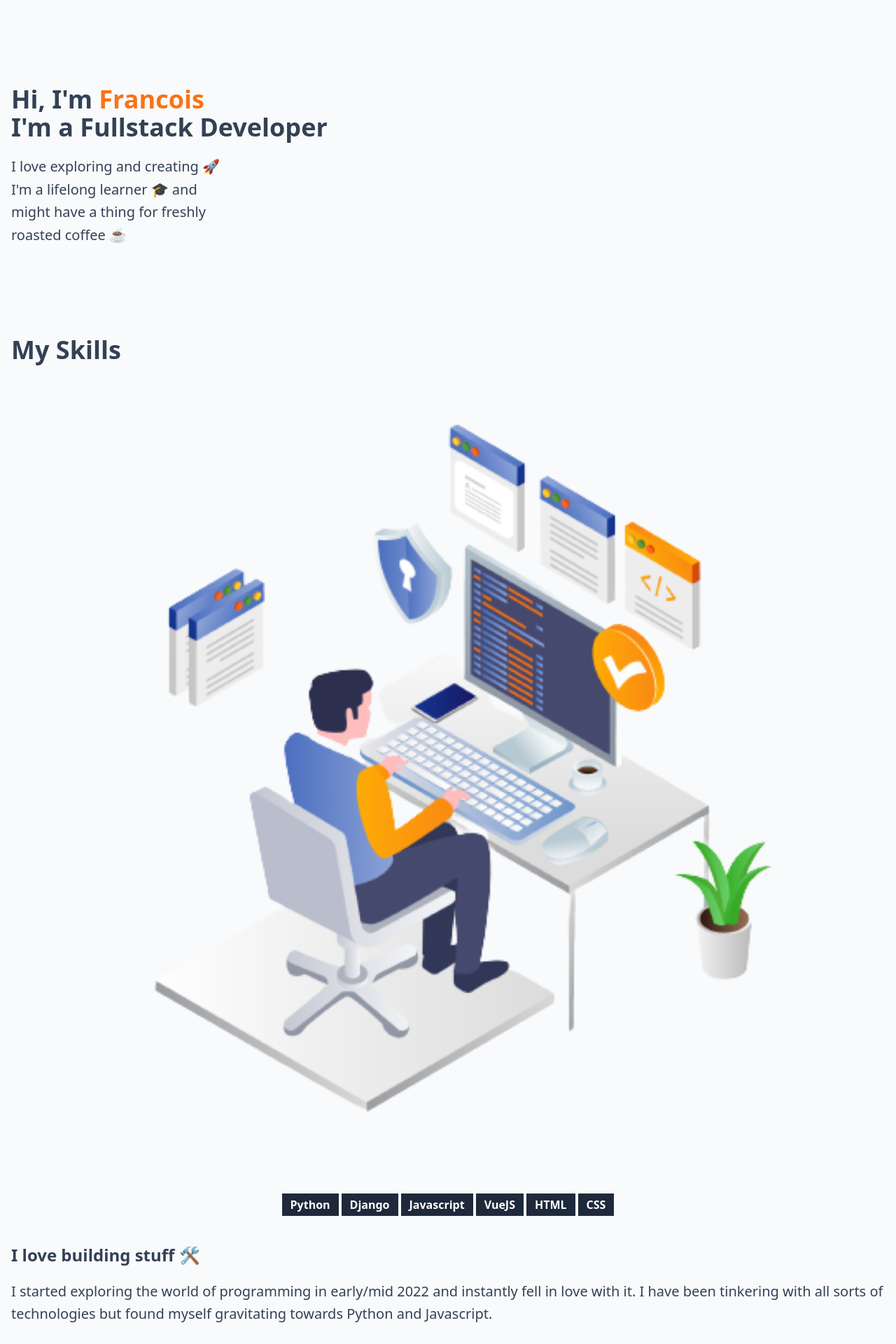
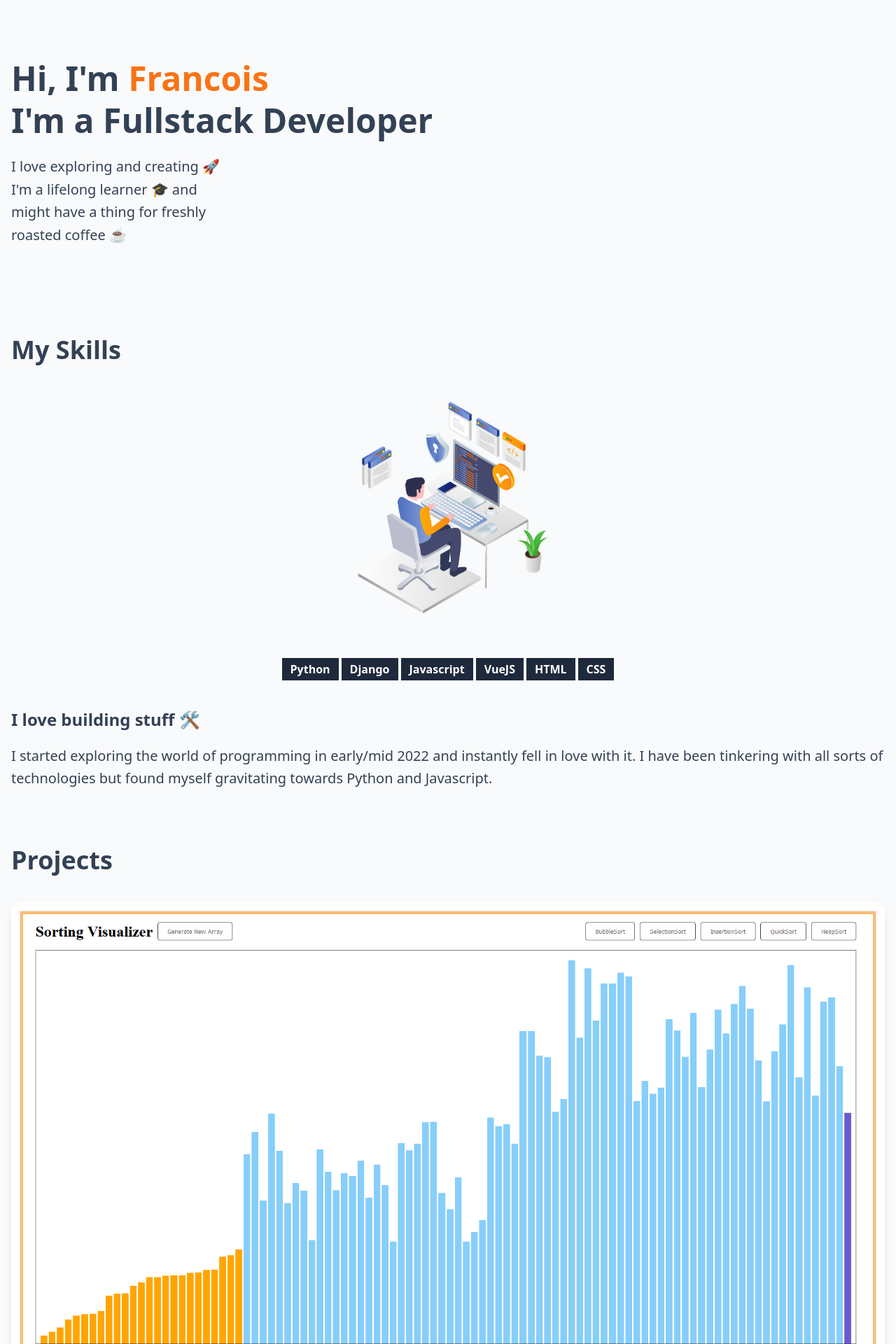
Before and after one commit to Francois16/Portfolio, a Vue app: page / in a window 1280 px wide. Shown: the part 320-2240 px from the top of the page at 70% size. Built offline with nearby package versions, Linux system fonts and the light colour scheme.

Commit message:
added title animation

```diff
--- a/src/views/HomeView.vue
+++ b/src/views/HomeView.vue
@@ -27,7 +27,7 @@ function clearForm() {
     <!-- Hero -->
     <section class="min-h-screen relative">
       <div class="container bottom-32 absolute">
-        <h1 class="font-semibold text-4xl">
+        <h1 class="font-semibold text-5xl leading-tight">
           <span class="block"
             >Hi, I'm <span class="text-orange-500">Francois</span>
           </span>
@@ -46,7 +46,11 @@ function clearForm() {
         <h1 class="title">My Skills</h1>
 
         <div class="flex flex-col">
-          <img class="w-full" :src="manImg" alt="seated man on a laptop" />
+          <img
+            class="max-w-sm mx-auto"
+            :src="manImg"
+            alt="seated man on a laptop"
+          />
 
           <div
             class="flex flex-wrap mt-10 mb-5 gap-1 items-center justify-center"
@@ -80,27 +84,27 @@ function clearForm() {
                 Sorting Visualizer 👀
               </h1>
               <img
-                class="border bg-slate-700 mb-5 w-full p-1"
+                class="border bg-orange-300 mb-5 w-full p-1"
                 :src="sortingImg"
                 alt="project image"
               />
               <div class="flex flex-wrap gap-2">
                 <button
-                  class="border-current rounded border-2 text-center py-1 basis-full"
+                  class="border-current rounded border-2 text-center py-1 basis-full duration-200 hover:(bg-blue-800 border-blue-800 text-white)"
                 >
                   Live Site (not linked yet)
                 </button>
                 <a
                   target="_blank"
                   href="https://github.com/Francois16/sorting-visualizer"
-                  class="border-current rounded border-2 text-center py-1 basis-full"
+                  class="border-current rounded border-2 text-center py-1 basis-full duration-200 hover:(bg-slate-800 border-slate-800 text-white)"
                 >
                   Github
                 </a>
                 <a
                   target="_blank"
                   href="https://www.youtube.com/watch?v=iU6eZS_MQC4"
-                  class="border-current rounded border-2 text-center py-1 basis-full"
+                  class="border-current rounded border-2 text-center py-1 basis-full duration-200 hover:(bg-[#c4302b] border-[#c4402b] text-white)"
                 >
                   Video <span>(2min 34s)</span>
                 </a>
@@ -129,7 +133,7 @@ function clearForm() {
 
         <form
           @submit.prevent="sendMessage"
-          class="flex flex-col bg-white p-4 gap-3 shadow-lg rounded-lg"
+          class="flex flex-col bg-white p-4 gap-3 shadow-lg rounded-2xl"
         >
           <div class="flex flex-col gap-1">
             <label for="name">Name</label>
@@ -194,7 +198,7 @@ label {
 }
 
 .title::after {
-  @apply bg-orange-500;
+  @apply bg-orange-500 duration-200;
   content: "";
   position: absolute;
   width: 100%;
@@ -204,4 +208,21 @@ label {
   z-index: -10;
   opacity: 60%;
 }
+
+.title:hover::after {
+  animation: left-to-right 0.25s linear;
+}
+
+@keyframes left-to-right {
+  0% {
+    width: 100%;
+  }
+  50% {
+    width: 40%;
+  }
+  100% {
+    width: 100%;
+  }
+}
+/* Keyframe */
 </style>
```
